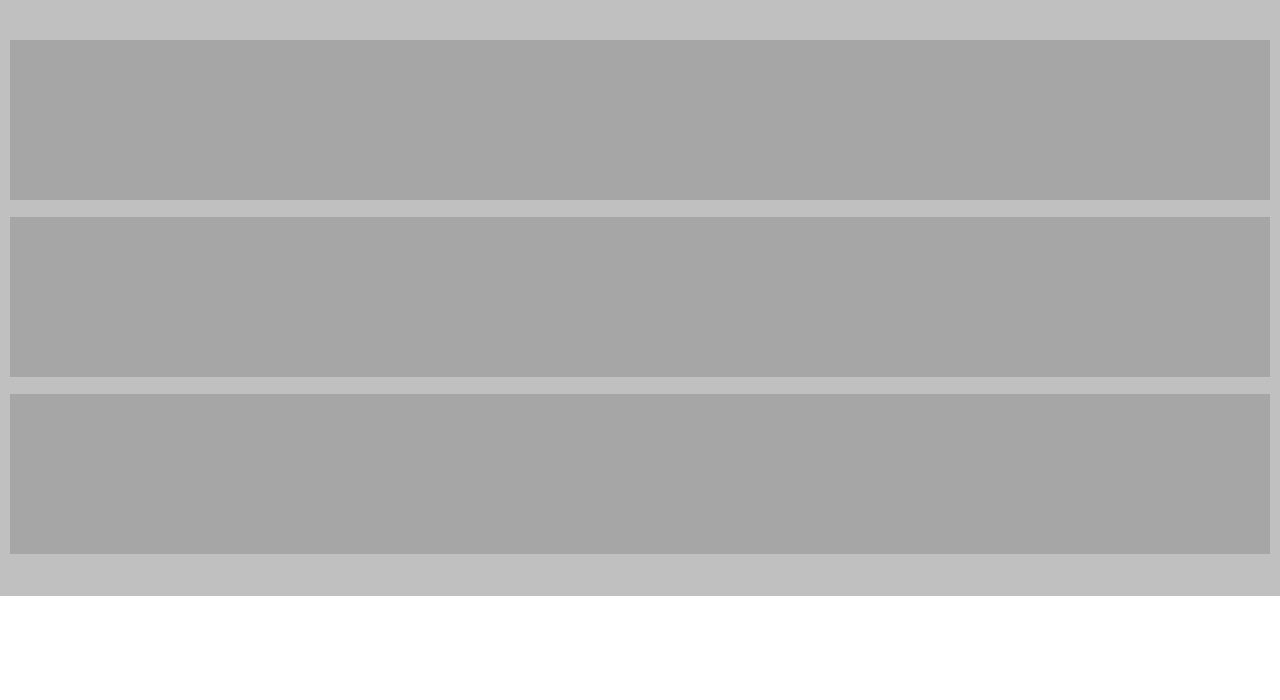
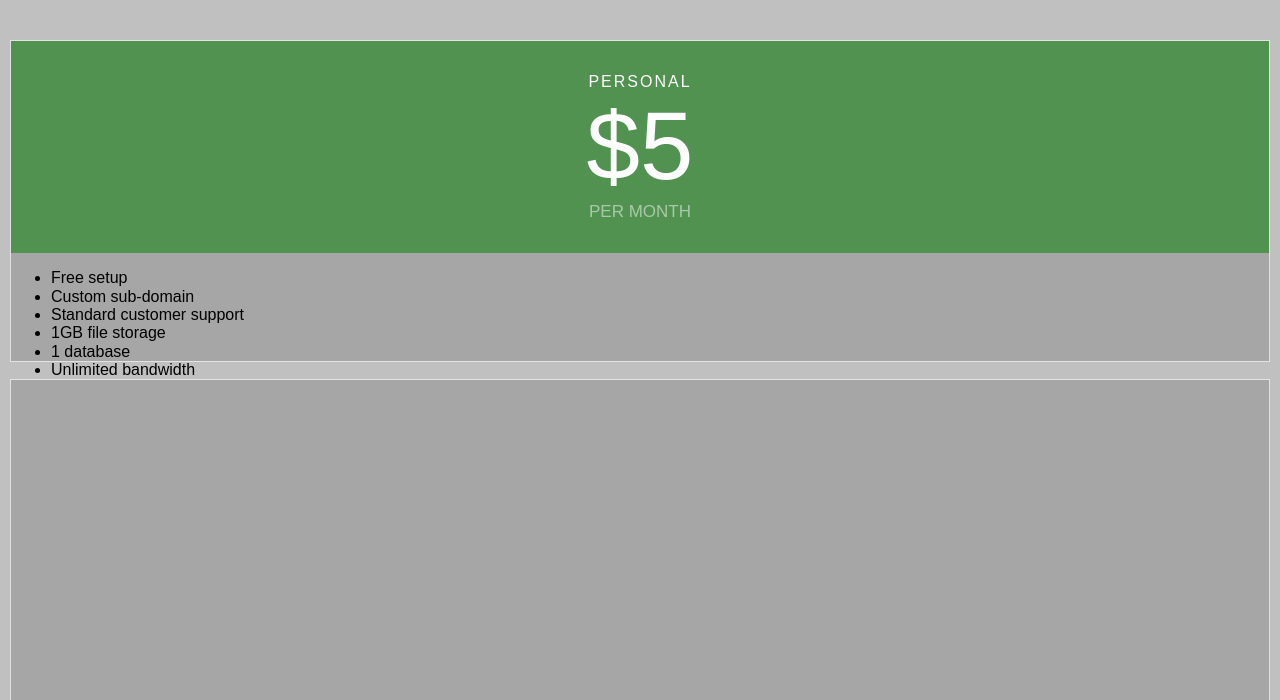
Before and after one commit to vpatel90/responsive-site, a plain HTML site: page index.html in a window 1280 px wide. Shown: the part 263-963 px from the top of the page. Before the commit the page ends 859 px from the top, so only its background shows below. Drawn offline with nearby package versions, Linux system fonts and the light colour scheme.

Commit message:
first sections first div complete in main 1

```diff
--- a/index.html
+++ b/index.html
@@ -21,6 +21,21 @@
     </header>
     <main class="main1">
       <section>
+        <div>
+          <p>PERSONAL</p>
+          <p>$5</p>
+          <p>PER MONTH</p>
+        </div>
+        <ul>
+          <li>Free setup</li>
+          <li>Custom sub-domain</li>
+          <li>Standard customer support</li>
+          <li>1GB file storage</li>
+          <li>1 database</li>
+          <li>Unlimited bandwidth</li>
+        </ul>
+        <div>
+        </div>
 
       </section>
       <section>
--- a/styles/main.scss
+++ b/styles/main.scss
@@ -1,5 +1,8 @@
 body {
   font-family: sans-serif;
+  p {
+    margin: 0;
+  }
 }
 nav {
   min-width: 478px;
@@ -41,7 +44,29 @@ main.main1 {
   padding: 25px 10px;
   section {
     background-color: lighten(grey, 15%);
-    height: 10em;
+    border: 1px solid #E2E2E2;
+    height: 20em;
     margin: 17px auto;
+    div:first-child {
+      background-color: #519251;
+      padding: 2em 0;
+      p {
+        text-align: center;
+        color: white;
+      }
+      p:first-child {
+        letter-spacing: 2px;
+      }
+      p:nth-child(2) {
+        font-size: 6em;
+      }
+      p:last-child {
+        font-size: 17px;
+        opacity: 0.5;
+      }
+    }
+    ul {
+
+    }
   }
 }
```
Also changed, not shown: styles/main.css, 1 other file.
